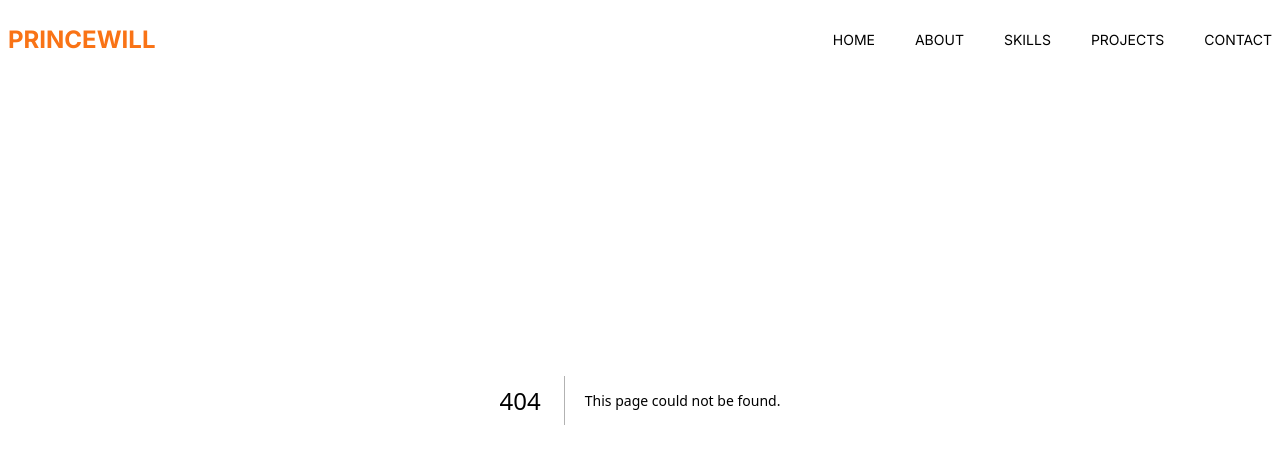
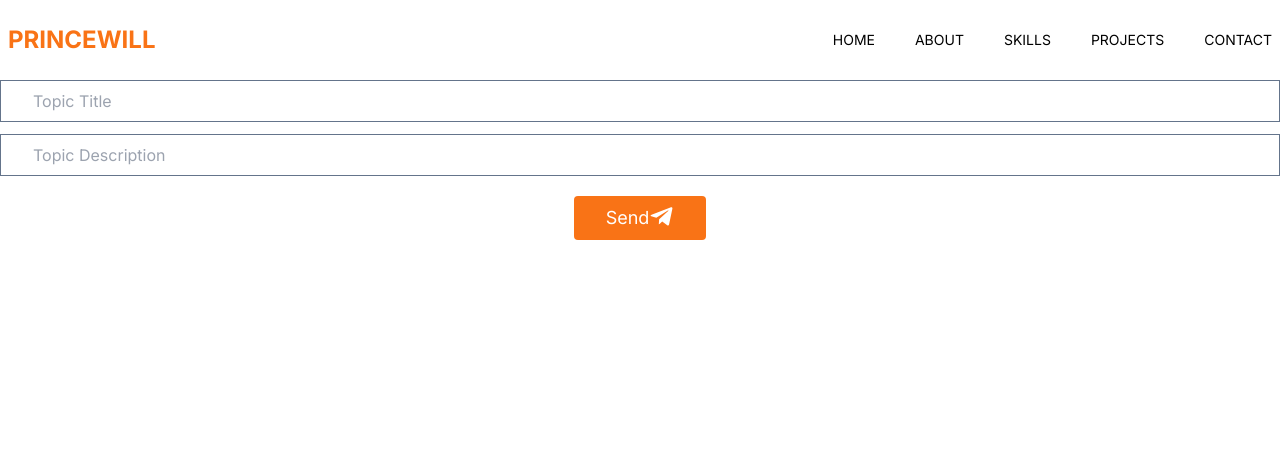
Before and after one commit to NanakumorPrincewill/MyPortfolio, a Next.js app: page /contact in a window 1280 px wide. Before the commit this address had no page. Shown: the top 464 px of the page. Built offline with nearby package versions, Linux system fonts and the light colour scheme.

Commit message:
fixed the form bug

```diff
--- /dev/null
+++ b/src/app/contact/page.jsx
@@ -0,0 +1,74 @@
+"use client";
+import { HiOutlineChevronDoubleUp } from "react-icons/hi";
+import { FaTelegramPlane } from "react-icons/fa";
+import Link from "next/link";
+import { useState } from "react";
+import { useRouter } from "next/navigation";
+import toast from "react-hot-toast";
+import { motion } from "framer-motion";
+
+export default function AddTopic() {
+  const [name, setName] = useState("");
+  const [email, setEmail] = useState("");
+
+  const router = useRouter();
+
+  const handleSubmit = async (e) => {
+    e.preventDefault();
+
+    if (!name || !email) {
+      alert("All are required.");
+      return;
+    }
+
+    try {
+      const res = await fetch("http://localhost:3000/api/topics", {
+        method: "POST",
+        headers: {
+          "Content-type": "application/json",
+        },
+        body: JSON.stringify({ name, email }),
+      });
+
+      if (res.ok) {
+        router.push("/");
+      } else {
+        throw new Error("Failed to create a topic");
+      }
+    } catch (error) {
+      console.log(error);
+    }
+  };
+
+  return (
+    <form onSubmit={handleSubmit} className="flex flex-col gap-3 ">
+      <input
+        onChange={(e) => setName(e.target.value)}
+        value={name}
+        className="container px-8 py-2 mx-auto mt-20 border border-slate-500"
+        type="text"
+        placeholder="Topic Title"
+      />
+
+      <input
+        onChange={(e) => setEmail(e.target.value)}
+        value={email}
+        className="px-8 py-2 border border-slate-500"
+        type="text"
+        placeholder="Topic Description"
+      />
+
+      <div class="p-2 w-full">
+        <motion.button
+          type="submit"
+          class="flex mx-auto text-white bg-orange-500 border-0 py-2 px-8 focus:outline-none hover:bg-orange-600 rounded text-lg transition ease-in duration-200"
+          whileTap={{
+            scale: 0.5,
+          }}
+        >
+          Send <FaTelegramPlane size={25} />
+        </motion.button>
+      </div>
+    </form>
+  );
+}
--- a/src/components/contact/Contact.jsx
+++ b/src/components/contact/Contact.jsx
@@ -52,9 +52,9 @@ export default function Contact() {
       </div>
       <div class="container relative mx-auto ">
         <div class="w-full mx-auto">
-          <div class="flex flex-wrap">
+          <form class="flex flex-wrap" onSubmit={handleSubmit}>
             <div class="p-2 w-1/2">
-              <form class="relative" onSubmit={handleSubmit}>
+              <div class="relative">
                 <label for="name" class="leading-7 text-sm text-gray-600">
                   Name
                 </label>
@@ -63,9 +63,8 @@ export default function Contact() {
                   class="w-full focus:bg-white bg-gray-100 bg-opacity-50 rounded border border-gray-300 focus:border-orange-500  text-base outline-none text-gray-700 py-1 px-3 leading-8 transition-colors duration-200 ease-in-out"
                   onChange={(e) => setName(e.target.value)}
                   value={name}
-                  required
                 />
-              </form>
+              </div>
             </div>
             <div class="p-2 w-1/2">
               <div class="relative">
@@ -112,13 +111,13 @@ export default function Contact() {
                 type="submit"
                 class="flex mx-auto text-white bg-orange-500 border-0 py-2 px-8 focus:outline-none hover:bg-orange-600 rounded text-lg transition ease-in duration-200"
                 whileTap={{
-                  scale: 0.5,
+                  scale: 0.9,
                 }}
               >
                 Send <FaTelegramPlane size={25} />
               </motion.button>
             </div>
-          </div>
+          </form>
         </div>
       </div>
 
```
